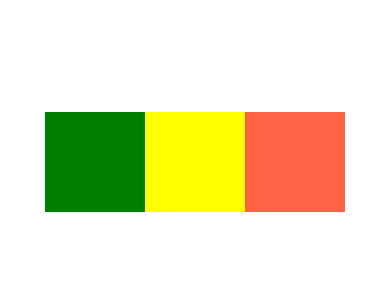
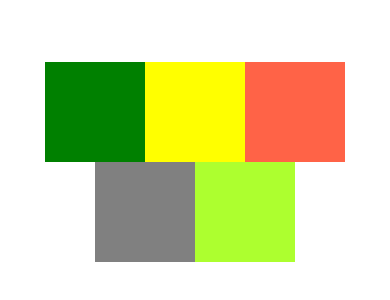
Before and after one commit to kid-us/HelloApp, a React Native app: screen / in a window 390 px wide. Shown: the part 260-560 px from the top of the page. Built offline with nearby package versions, Linux system fonts and the light colour scheme.

Commit message:
Working with alignContent and flexWrap

```diff
--- a/App.js
+++ b/App.js
@@ -9,6 +9,8 @@ export default function App() {
         flexDirection: "row",
         justifyContent: "center",
         alignItems: "center",
+        alignContent: "center",
+        flexWrap: "wrap",
       }}
     >
       <View
@@ -20,6 +22,10 @@ export default function App() {
       />
       <View style={{ backgroundColor: "yellow", width: 100, height: 100 }} />
       <View style={{ backgroundColor: "tomato", width: 100, height: 100 }} />
+      <View style={{ backgroundColor: "gray", width: 100, height: 100 }} />
+      <View
+        style={{ backgroundColor: "greenyellow", width: 100, height: 100 }}
+      />
     </View>
   );
 }
```
